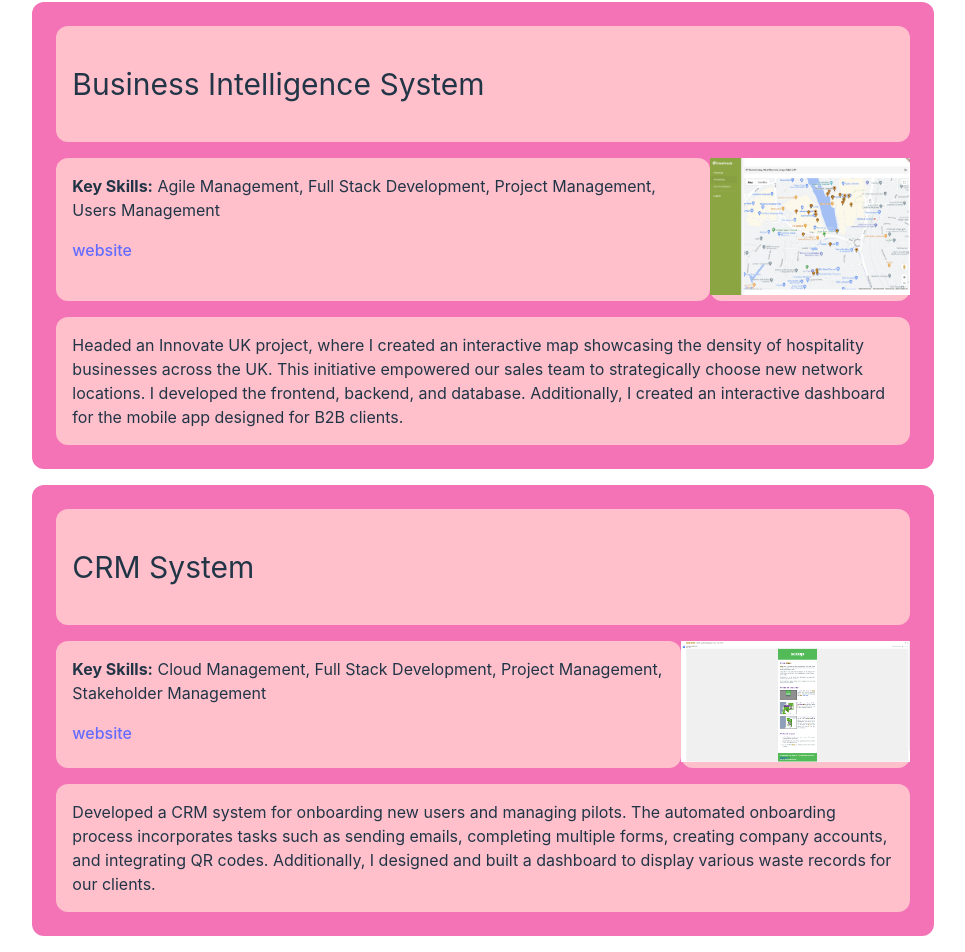
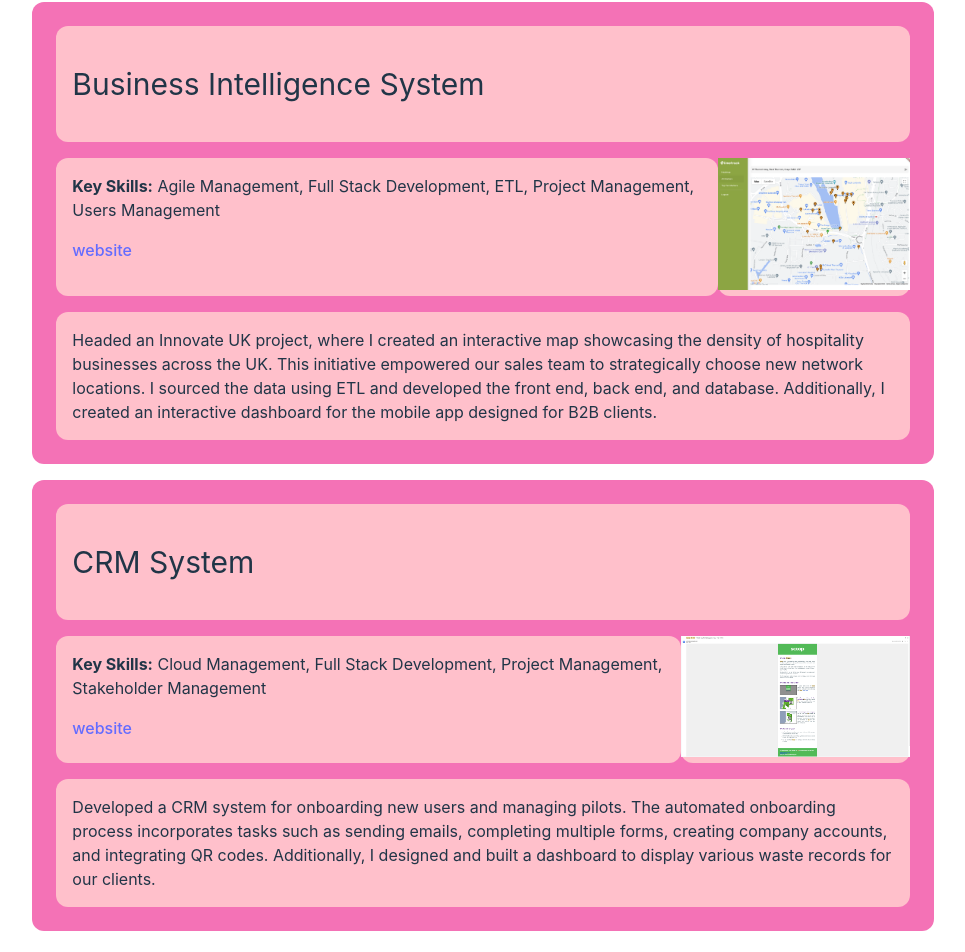
Before and after one commit to environmentallyconsciouscoder/personal-website, a React (Vite) app: page / in a window 1280 px wide. Shown: the part 10328-11280 px from the top of the page, without its empty margins (157-1122 px from the left). Built offline with nearby package versions, Linux system fonts and the light colour scheme.

Commit message:
chore: updated project section

```diff
--- a/src/data_two.ts
+++ b/src/data_two.ts
@@ -11,10 +11,10 @@ export const projects = [
     },
     {
         name:"Business Intelligence System",
-        skills: ['Agile Management', 'Full Stack Development', 'Project Management', 'Users Management'],
+        skills: ['Agile Management', 'Full Stack Development', 'ETL', 'Project Management', 'Users Management'],
         link: 'https://limetrack.earth/',
         image: "/personal-website/images/portfolio_two.png",
-        description: 'Headed an Innovate UK project, where I created an interactive map showcasing the density of hospitality businesses across the UK. This initiative empowered our sales team to strategically choose new network locations. I developed the frontend, backend, and database. Additionally, I created an interactive dashboard for the mobile app designed for B2B clients.'
+        description: 'Headed an Innovate UK project, where I created an interactive map showcasing the density of hospitality businesses across the UK. This initiative empowered our sales team to strategically choose new network locations. I sourced the data using ETL and developed the front end, back end, and database. Additionally, I created an interactive dashboard for the mobile app designed for B2B clients.'
     },
     {
         name:"CRM System",
```
